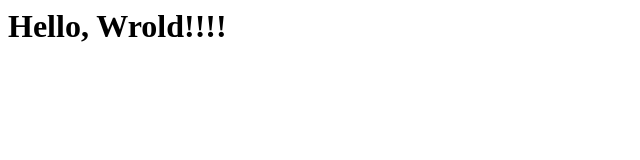
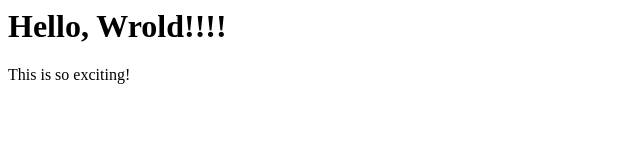
Before and after one commit to agp1208/myFirstWebpage, a plain HTML site: page index.html in a window 1280 px wide. Shown: the whole page, without its empty margins (0-640 px from the left). Drawn offline with Linux system fonts and the light colour scheme.

Commit message:
second line of text

```diff
--- a/index.html
+++ b/index.html
@@ -1 +1,3 @@
 <h1>Hello, Wrold!!!!</h1>
+
+<p>This is so exciting!<p>
```
